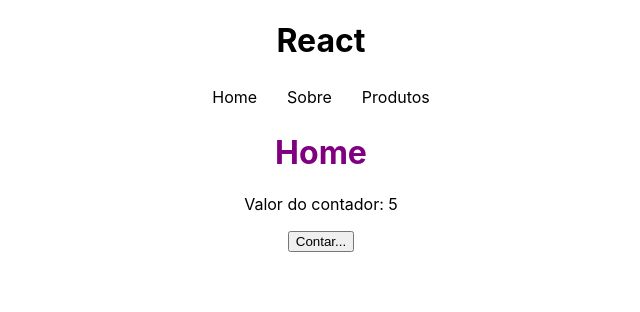
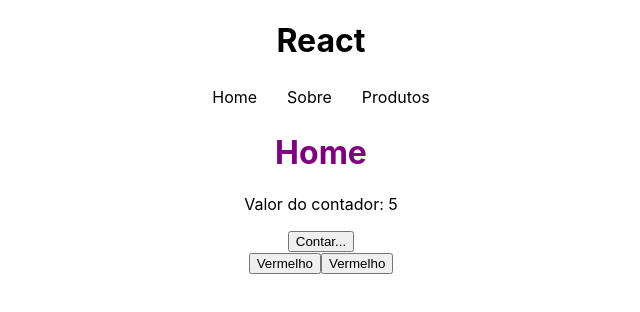
Before and after one commit to clacerda/React_Aulas_ProfMateusBattisti, a React (Create React App) app in the folder REACTCONTEXT/reactcontext/: page / in a window 1280 px wide. Shown: the top 312 px of the page, without its empty margins (319-959 px from the left). Built offline with nearby package versions, Linux system fonts and the light colour scheme.

Commit message:
context - count - parte 4

```diff
--- a/REACTCONTEXT/reactcontext/src/context/TitleColorContext.js
+++ b/REACTCONTEXT/reactcontext/src/context/TitleColorContext.js
@@ -4,8 +4,15 @@
 
 
 export const titleColorReducer = (state, action) => {
-        //switch
-
+    //switch
+    switch(action.type) {
+        case "RED":
+            return {...state, color: "red"};
+        case "BLUE":
+            return {...state, color: "blue"};
+        default:
+            return state;
+    }
 }
 
 
@@ -16,7 +23,7 @@
     console.log("Title color context:", state)
 
     return(
-        <TitleColorContext.Provider value={{...state}}>
+        <TitleColorContext.Provider value={{...state, dispatch}}>
             {children}
         </TitleColorContext.Provider>
     )
--- a/REACTCONTEXT/reactcontext/src/pages/Home.js
+++ b/REACTCONTEXT/reactcontext/src/pages/Home.js
@@ -14,7 +14,12 @@
 //  const {counter} = useContext(CounterContext)
  const {counter} = useCounterContext();
 
- const {color} = useTitleColorContext();
+ const {color, dispatch} = useTitleColorContext();
+
+// 6 alterando state complexo
+  const setTitleColor = (color) => {
+    dispatch({type: color});
+  }
 
   return (
     <div>
@@ -23,6 +28,10 @@
       {/* Alterando o valor contexto */}
 
       <ChangeCount />
+      <div>
+        <button onClick={() => setTitleColor("RED")}>Vermelho</button>
+        <button onClick={() => setTitleColor("BLUE")}>Vermelho</button>
+      </div>
     </div>
   )
 }
```
Also changed, not shown: REACTCONTEXT/reactcontext/src/hooks/useCounterContext.js (line endings or trailing spaces).
